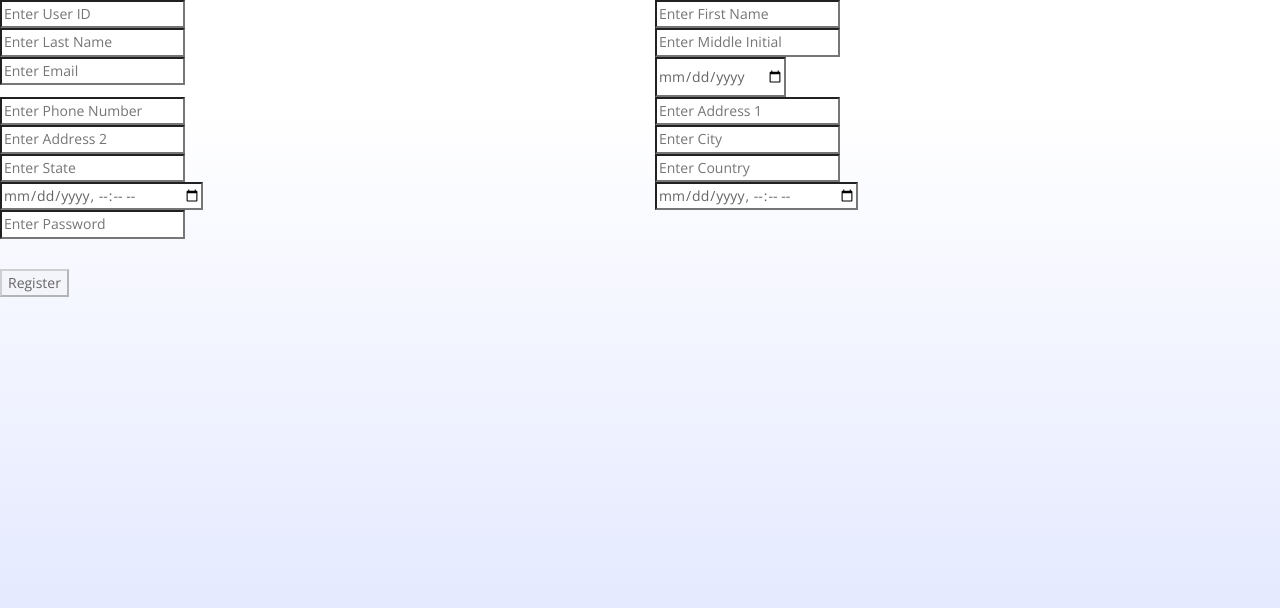
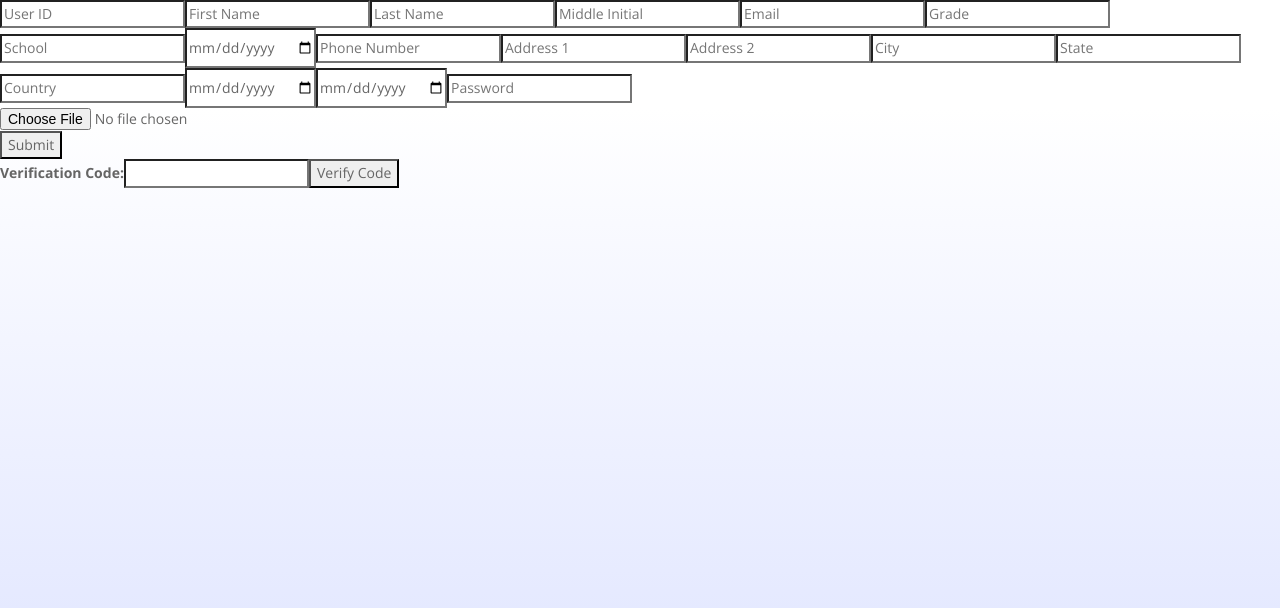
Before and after one commit to kpcsdocker/EdutechHost, an Angular app: page /register in a window 1280 px wide. Shown: the top 608 px of the page. Built offline with nearby package versions, Linux system fonts and the light colour scheme.

Commit message:
Post student details to mongodb

```diff
--- a/package.json
+++ b/package.json
@@ -21,6 +21,7 @@
     "@angular/router": "~11.2.13",
     "rxjs": "~6.6.0",
     "tslib": "^2.0.0",
+    "uuid": "^9.0.1",
     "zone.js": "~0.11.3"
   },
   "devDependencies": {
--- a/proxy.conf.json
+++ b/proxy.conf.json
@@ -13,5 +13,10 @@
     "target": "http://localhost:8088",
     "secure": false,
     "changeOrigin": true
+  },
+  "/user/*": {
+    "target": "http://localhost:8088",
+    "secure": false,
+    "changeOrigin": true
   }
 }
--- a/src/app/edutech.service.ts
+++ b/src/app/edutech.service.ts
@@ -11,6 +11,7 @@ export class EdutechService {
   private student: string="student";
   private mail: string = "api";
   private users: string = "users";
+  private user: string = "user";
   password!: string;
   email!: string;
 
@@ -37,7 +38,7 @@ export class EdutechService {
 
   public imageSubmit(studentData:FormData){
     console.log(studentData);
-    return this.httpclient.post(this.student+'/register', studentData, { observe: 'response' })
+    return this.httpclient.post(this.user+'/register', studentData, { observe: 'response' })
     .pipe(
       catchError((err:any)=>this.handleErrorPromise(err))
     );
--- a/src/app/registration/registration.component.html
+++ b/src/app/registration/registration.component.html
@@ -1,17 +1,30 @@
-<!-- <form (ngSubmit)="onSubmit()">
-    <input type="text" [(ngModel)]="name" name="name" placeholder="Name">
+<form (ngSubmit)="onSubmit()">
+    <input type="text" [(ngModel)]="user_id" name="user_id" placeholder="User ID">
+    <input type="text" [(ngModel)]="first_name" name="first_name" placeholder="First Name">
+    <input type="text" [(ngModel)]="last_name" name="last_name" placeholder="Last Name">
+    <input type="text" [(ngModel)]="middle_initial" name="middle_initial" placeholder="Middle Initial">
     <input type="email" [(ngModel)]="email" name="email" placeholder="Email">
     <input type="text" [(ngModel)]="grade" name="grade" placeholder="Grade">
     <input type="text" [(ngModel)]="school" name="school" placeholder="School">
+    <input type="date" [(ngModel)]="date_of_birth" name="date_of_birth" placeholder="Date_of_birth">
+    <input type="text" [(ngModel)]="phone_number" name="phone_number" placeholder="Phone Number">
+    <input type="text" [(ngModel)]="address_1" name="address_1" placeholder="Address 1">
+    <input type="text" [(ngModel)]="address_2" name="address_2" placeholder="Address 2">
+    <input type="text" [(ngModel)]="city" name="city" placeholder="City">
+    <input type="text" [(ngModel)]="state" name="state" placeholder="State">
+    <input type="text" [(ngModel)]="country" name="country" placeholder="Country">
+    <input type="date" [(ngModel)]="created_date_time" name="created_date_time" placeholder="Created_date_time">
+    <input type="date" [(ngModel)]="updated_date_time" name="updated_date_time" placeholder="Updated_date_time">
+    <input type="secret" [(ngModel)]="password" name="password" placeholder="Password">
     <input type="file" (change)="onFileSelected($event)" name="imageFile">
     <button type="submit">Submit</button>
 </form>
 
 <label for="code">Verification Code:</label>
   <input type="text" id="code" [(ngModel)]="code">
-  <button (click)="verifyCode()">Verify Code</button> -->
+  <button (click)="verifyCode()">Verify Code</button>
 
-  <form [formGroup]="registrationForm" action="#">
+  <!-- <form [formGroup]="registrationForm" action="#">
     <div class="row">
         <div class="col-xl-6 col-md-6">
             <input placeholder="Enter User ID" type="text" id="user_id" formControlName="userId"/>
@@ -67,10 +80,10 @@
         <div class="col-xl-6 col-md-6">
             <input placeholder="Enter Password" type="password" id="password" formControlName="password"/>
         </div>
-        <!-- Add the remaining fields similarly -->
     </div>
-    <!-- Add submit button and other form elements -->
     <div class="col-xl-12">
         <button type="submit" class="boxed_btn_orange" [disabled]="!registrationForm.valid" (click)="register()">Register</button>
     </div>
 </form>
+
+   -->
--- a/src/app/registration/registration.component.ts
+++ b/src/app/registration/registration.component.ts
@@ -10,10 +10,23 @@ import {Router} from '@angular/router';
 })
 export class RegistrationComponent implements OnInit {
 
-  name!: string;
+  user_id!: string;
+  first_name!: string;
+  last_name!: string;
+  middle_initial!: string;
   email!: string;
   grade!: string;
   school!: string;
+  date_of_birth: Date = new Date;
+  phone_number!: string;
+  address_1!: string;
+  address_2!: string;
+  city!: string;
+  state!: string;
+  country!: string;
+  created_date_time: Date = new Date;
+  updated_date_time: Date = new Date;
+  password!: string;
   imageFile!: File;
   code!: string;
   registrationForm!: FormGroup;
@@ -22,35 +35,48 @@ export class RegistrationComponent implements OnInit {
   constructor(private eduService: EdutechService, public fb:FormBuilder, private router:Router) {}
 
   ngOnInit(): void {
-    this.buildForm();
+    //this.buildForm();
   }
 
-  buildForm() {
-    this.registrationForm = this.fb.group({
-      userId: [''], // Include if you want to allow user to enter their ID
-      firstName: ['', [Validators.required]],
-      lastName: ['', [Validators.required]],
-      middleInitial: [''],
-      email: ['', [Validators.required, Validators.pattern(this.emailPattern)]],
-      dateOfBirth: ['', Validators.required],
-      phoneNumber: ['', Validators.required],
-      address1: [''],
-      address2: [''],
-      city: [''],
-      state: [''],
-      country: [''],
-      createdDateTime: [''], // You can set this value on the server side
-      updatedDateTime: [''], // You can set this value on the server side
-      password: ['', Validators.required],
-    });
-  }
+  // buildForm() {
+  //   this.registrationForm = this.fb.group({
+  //     userId: [''], // Include if you want to allow user to enter their ID
+  //     firstName: ['', [Validators.required]],
+  //     lastName: ['', [Validators.required]],
+  //     middleInitial: [''],
+  //     email: ['', [Validators.required, Validators.pattern(this.emailPattern)]],
+  //     dateOfBirth: ['', Validators.required],
+  //     phoneNumber: ['', Validators.required],
+  //     address1: [''],
+  //     address2: [''],
+  //     city: [''],
+  //     state: [''],
+  //     country: [''],
+  //     createdDateTime: [''], // You can set this value on the server side
+  //     updatedDateTime: [''], // You can set this value on the server side
+  //     password: ['', Validators.required],
+  //   });
+  // }
   onSubmit(){
     const formData = new FormData();
-    formData.append('id', " ")
-    formData.append('name', this.name);
+    formData.append('id', " ");
+    formData.append('user_id', this.user_id);
+    formData.append('first_name', this.first_name);
+    formData.append('last_name', this.last_name);
+    formData.append('middle_initial', this.middle_initial);
     formData.append('email', this.email);
     formData.append('grade', this.grade);
     formData.append('school', this.school);
+    formData.append('date_of_birth',  new Date(this.date_of_birth).toISOString());
+    formData.append('phone_number', this.phone_number);
+    formData.append('address_1', this.address_1);
+    formData.append('address_2', this.address_2);
+    formData.append('city', this.city);
+    formData.append('state', this.state);
+    formData.append('country', this.country);
+    formData.append('created_date_time', new Date(this.created_date_time).toISOString()); // Convert date to string
+    formData.append('updated_date_time', new Date(this.updated_date_time).toISOString()); // Convert date to string
+    formData.append('password', this.password);
     formData.append('profile', this.imageFile);
     this.eduService.imageSubmit(formData).subscribe(res=>{this.eduService.sendMail(this.email).subscribe();console.log(res);});
  }
```
Also changed, not shown: 1 other file (tests, documents, lock files or other folders).
